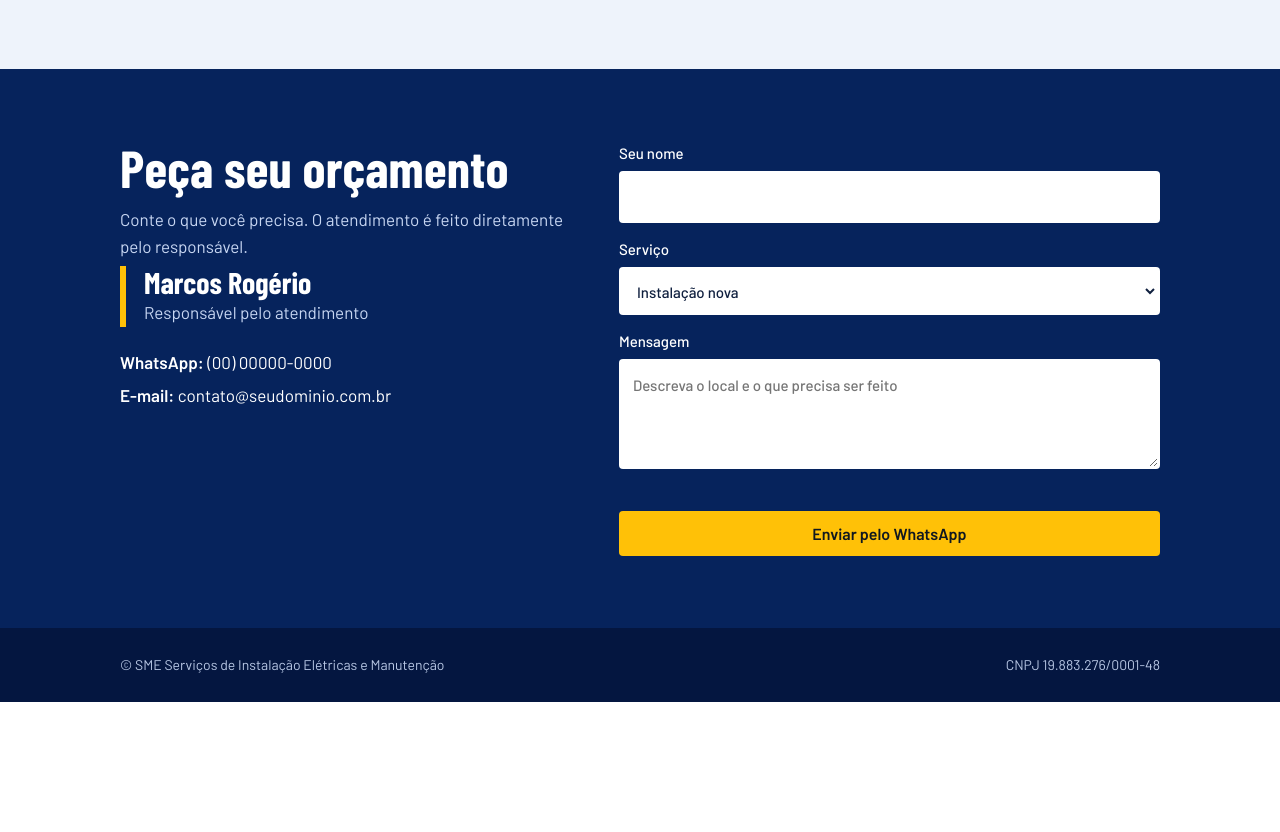
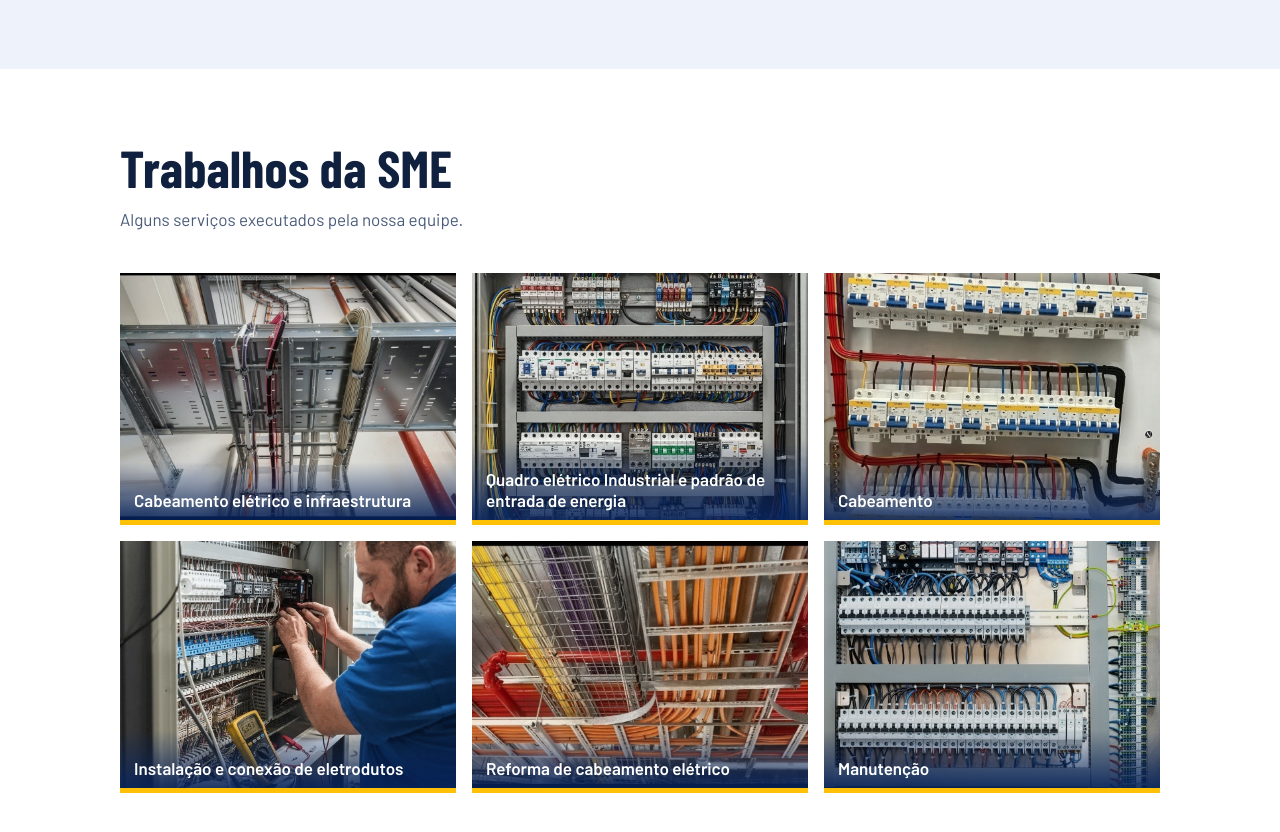
Before and after one commit to Gabriell-Santos/Empresa_Marcos_Rogerio, a plain HTML site: page index.html in a window 1280 px wide. Shown: the part 1942-2774 px from the top of the page. Before the commit the page ends 2644 px from the top, so only its background shows below. Drawn offline with nearby package versions, Linux system fonts and the light colour scheme; a script that the page names is missing; a web font is replaced by a local one.

Commit message:
adicionando as funcionalidade do site, perte finalizada

```diff
--- a/index.html
+++ b/index.html
@@ -25,6 +25,7 @@
         <nav aria-label="Principal">
           <a href="#servicos">Serviços</a>
           <a href="#contratos">Contratos</a>
+          <a href="#trabalhos">Trabalhos</a>
           <a href="#contato" class="btn">Pedir orçamento</a>
         </nav>
       </div>
@@ -128,6 +129,77 @@
         </div>
       </section>
 
+      <section id="trabalhos">
+        <div class="wrap">
+          <h2>Trabalhos da SME</h2>
+          <p class="lead">Alguns serviços executados pela nossa equipe.</p>
+          <div class="gallery">
+            <figure>
+              <img
+                src="assets/img_5.jpeg"
+                alt="Eletrocalha instalada em ambiente comercial"
+                width="800"
+                height="600"
+                loading="lazy"
+              />
+              <figcaption>Cabeamento elétrico e infraestrutura</figcaption>
+            </figure>
+            <figure>
+              <img
+                src="assets/img_6.jpeg"
+                alt="Quadro elétrico e padrão de entrada de energia"
+                width="800"
+                height="600"
+                loading="lazy"
+              />
+              <figcaption>
+                Quadro elétrico Industrial e padrão de entrada de energia
+              </figcaption>
+            </figure>
+            <figure>
+              <img
+                src="assets/img_3.jpeg"
+                alt="Cabeamento organizado e identificado"
+                width="800"
+                height="600"
+                loading="lazy"
+              />
+              <figcaption>Cabeamento</figcaption>
+            </figure>
+            <figure>
+              <img
+                src="assets/img_1.jpeg"
+                alt="Eletrodutos e conexões instalados"
+                width="800"
+                height="600"
+                loading="lazy"
+              />
+              <figcaption>Instalação e conexão de eletrodutos</figcaption>
+            </figure>
+            <figure>
+              <img
+                src="assets/img_2.jpeg"
+                alt="Reforma de rede elétrica em andamento"
+                width="800"
+                height="600"
+                loading="lazy"
+              />
+              <figcaption>Reforma de cabeamento elétrico</figcaption>
+            </figure>
+            <figure>
+              <img
+                src="assets/img_4.jpeg"
+                alt="Eletricista da SME em serviço de manutenção"
+                width="800"
+                height="600"
+                loading="lazy"
+              />
+              <figcaption>Manutenção</figcaption>
+            </figure>
+          </div>
+        </div>
+      </section>
+
       <section id="contato" class="contact">
         <div class="wrap cgrid">
           <div class="info">
@@ -144,7 +216,7 @@
               <strong>WhatsApp:</strong>
               <span id="telTxt">(00) 00000-0000</span>
             </p>
-            <p><strong>E-mail:</strong> contato@seudominio.com.br</p>
+            <p><strong>E-mail:</strong> mysmarcos@hotmail.com</p>
           </div>
           <form id="f" novalidate>
             <label
--- /dev/null
+++ b/script.js
@@ -0,0 +1,36 @@
+// Troque pelo número real, com código do país e DDD, só dígitos (ex.: 5519999999999)
+var WHATS = "5511963443421";
+document.getElementById("ano").textContent = new Date().getFullYear();
+document.getElementById("f").addEventListener("submit", function (e) {
+  e.preventDefault();
+  var nome = document.getElementById("nome").value.trim();
+  var err = document.getElementById("err");
+  if (!nome) {
+    err.textContent = "Informe seu nome para continuar.";
+    return;
+  }
+  err.textContent = "";
+  var txt =
+    "Olá, Marcos! Meu nome é " +
+    nome +
+    ". Preciso de: " +
+    document.getElementById("serv").value +
+    "." +
+    (document.getElementById("msg").value.trim()
+      ? "\n" + document.getElementById("msg").value.trim()
+      : "");
+  window.open(
+    "https://wa.me/" + WHATS + "?text=" + encodeURIComponent(txt),
+    "_blank",
+    "noopener",
+  );
+});
+
+// Se a foto ainda não existir em assets/, mostra só a legenda no bloco azul
+document.querySelectorAll(".gallery img").forEach(function (img) {
+  function vazio() {
+    img.parentElement.classList.add("vazio");
+  }
+  img.addEventListener("error", vazio);
+  if (img.complete && img.naturalWidth === 0) vazio();
+});
--- a/style.css
+++ b/style.css
@@ -372,3 +372,56 @@ footer .wrap {
     scroll-behavior: auto;
   }
 }
+
+/* galeria */
+.gallery {
+  display: grid;
+  grid-template-columns: repeat(3, minmax(0, 1fr));
+  gap: 16px;
+}
+@media (max-width: 860px) {
+  .gallery {
+    grid-template-columns: repeat(2, minmax(0, 1fr));
+  }
+}
+@media (max-width: 520px) {
+  .gallery {
+    grid-template-columns: 1fr;
+  }
+}
+.gallery figure {
+  margin: 0;
+  position: relative;
+  aspect-ratio: 4/3;
+  overflow: hidden;
+  background: var(--blue);
+  border-bottom: 5px solid var(--yellow);
+}
+.gallery img {
+  width: 100%;
+  height: 100%;
+  object-fit: cover;
+  display: block;
+}
+.gallery figcaption {
+  position: absolute;
+  left: 0;
+  right: 0;
+  bottom: 0;
+  padding: 28px 14px 10px;
+  color: #fff;
+  font: 600 17px/1.2 var(--body);
+  background: linear-gradient(transparent, rgba(6, 35, 92, 0.88));
+}
+.gallery figure.vazio img {
+  display: none;
+}
+.gallery figure.vazio figcaption {
+  background: none;
+  top: 0;
+  display: flex;
+  align-items: center;
+  justify-content: center;
+  text-align: center;
+  padding: 14px;
+}
```
Also changed, not shown: assets/img_1.jpeg (added), assets/img_2.jpeg (added), assets/img_3.jpeg (added), assets/img_4.jpeg (added), assets/img_5.jpeg (added), assets/img_6.jpeg (added).
